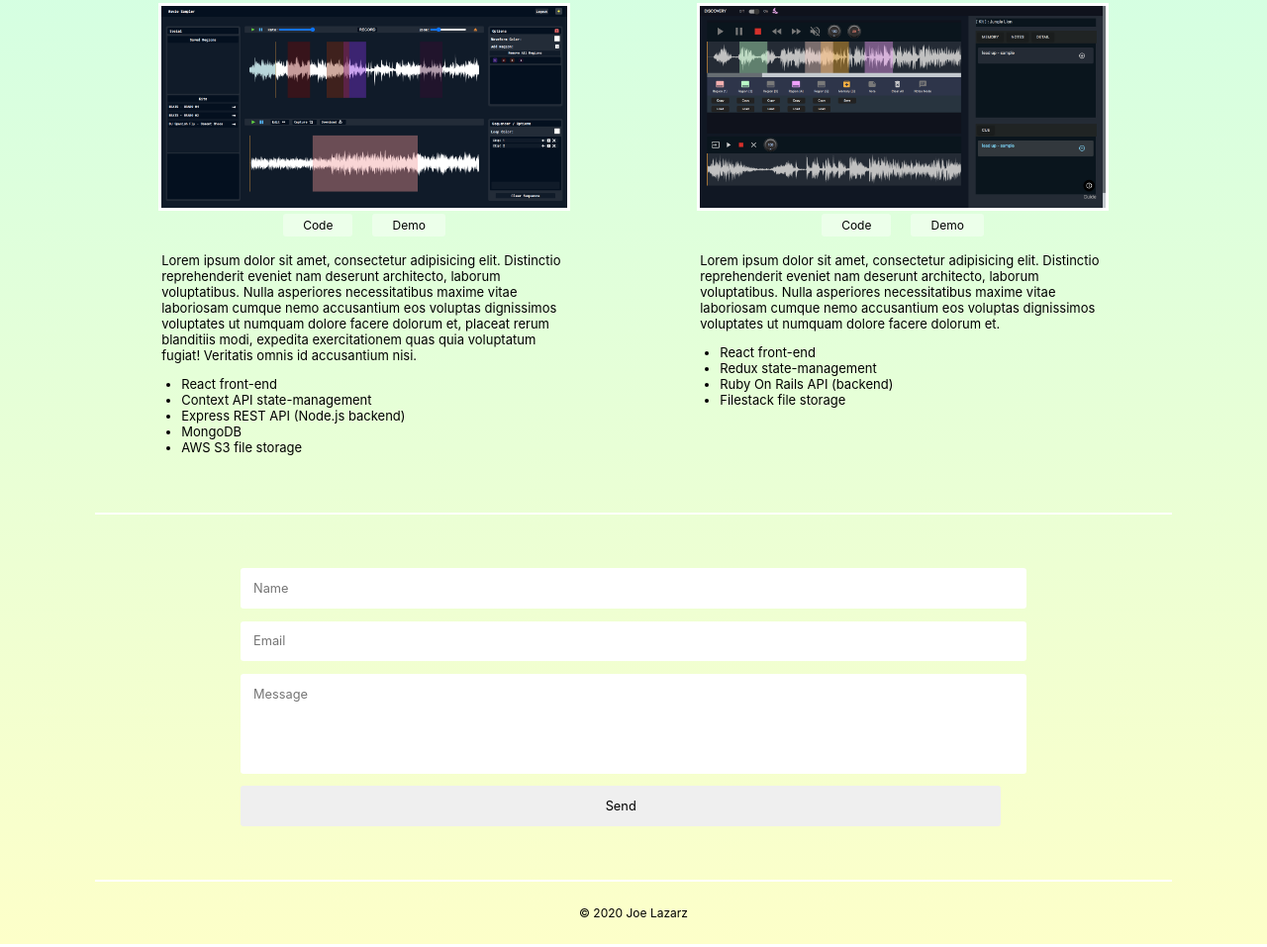
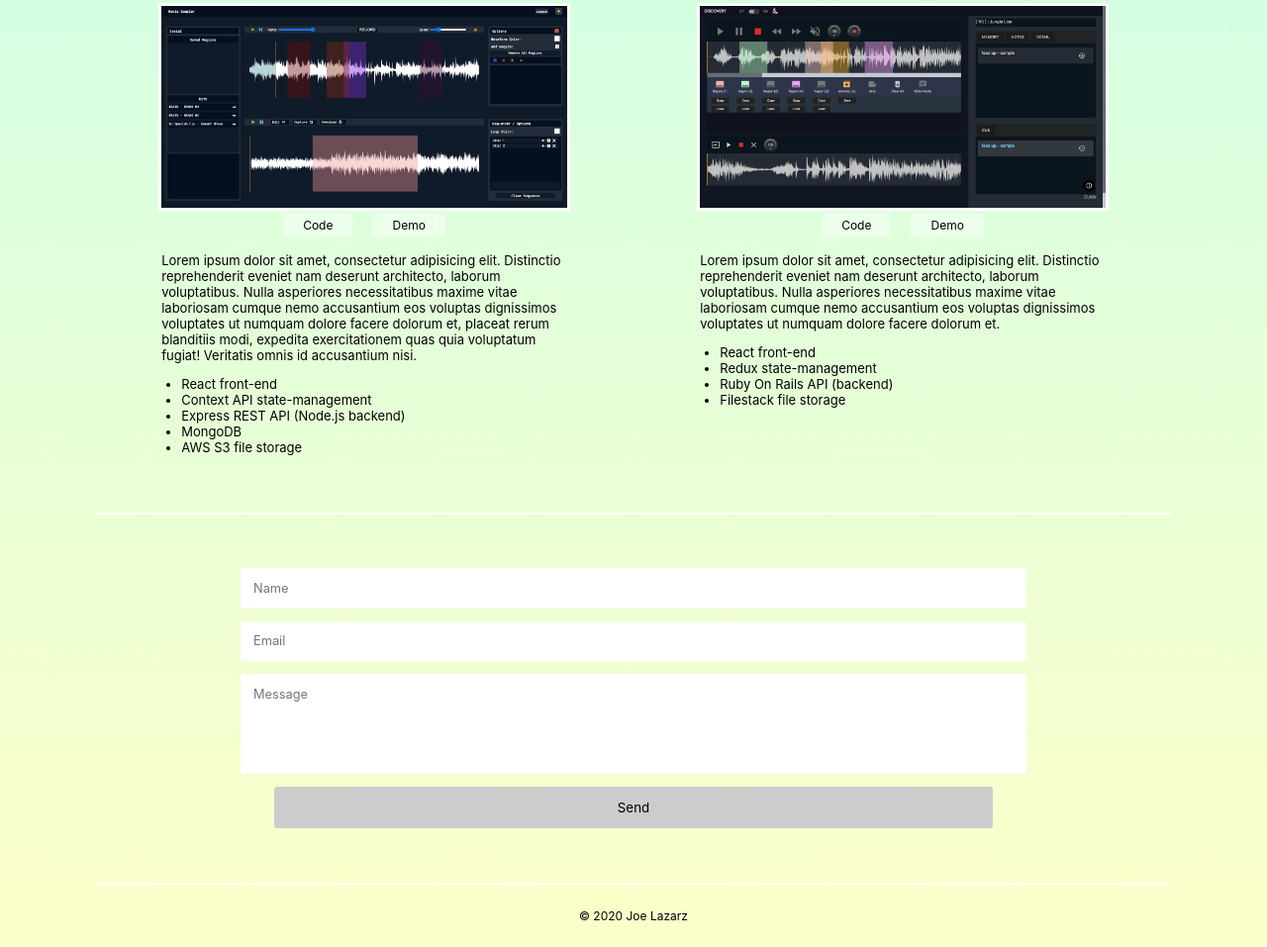
Before and after one commit to joelazarz/jlazarz-site, a website: page dist/index.html in a window 1280 px wide. Shown: the part 976-1933 px from the top of the page at 99% size. Drawn offline with Linux system fonts and the light colour scheme.

Commit message:
submit button

```diff
--- a/dist/index.html
+++ b/dist/index.html
@@ -53,7 +53,7 @@
           </a>
         </div>
         <div class="link-space">
-          <a href="https://www.linkedin.com/in/joe-lazarz/" target="_blank" rel="noopener">
+          <a href="https://docs.google.com/document/d/1ydlxfENA-T1XYpBaX4SugVq77EBC5PHJfdlIkj9cPtA/edit?usp=sharing" target="_blank" rel="noopener">
             <svg xmlns="http://www.w3.org/2000/svg" xmlns:xlink="http://www.w3.org/1999/xlink" aria-hidden="true" focusable="false" width="1em" height="1em" style="-ms-transform: rotate(360deg); -webkit-transform: rotate(360deg); transform: rotate(360deg);" preserveAspectRatio="xMidYMid meet" viewBox="0 0 20 20"><path fill-rule="evenodd" clip-rule="evenodd" d="M16 1H4a1 1 0 0 0-1 1v16a1 1 0 0 0 1 1h12a1 1 0 0 0 1-1V2a1 1 0 0 0-1-1zm-3 14H7v-2h6v2zm0-4H7V9h6v2zm0-4H7V5h6v2z" fill="black"/></svg>
             <span>Resume</span>
           </a>
--- a/dist/style.css
+++ b/dist/style.css
@@ -271,7 +271,6 @@ nav a {
 #name,
 #email,
 #message,
-#submit,
 #success {
   font-family: -apple-system, BlinkMacSystemFont, 'Segoe UI', Roboto, Oxygen, Ubuntu, Cantarell, 'Open Sans', 'Helvetica Neue', sans-serif;
   font-size: 0.8em;
@@ -281,6 +280,16 @@ nav a {
   resize: none;
   padding: 1em;
   margin: 0.5em;
+}
+
+#submit {
+  font-family: inherit;
+  width: 90%;
+  border: none;
+  border-radius: 0.25em;
+  padding: 1em;
+  margin: 0.5em auto;
+  background-color: rgb(204, 204, 204);
 }
 
 #submit:hover {
```
